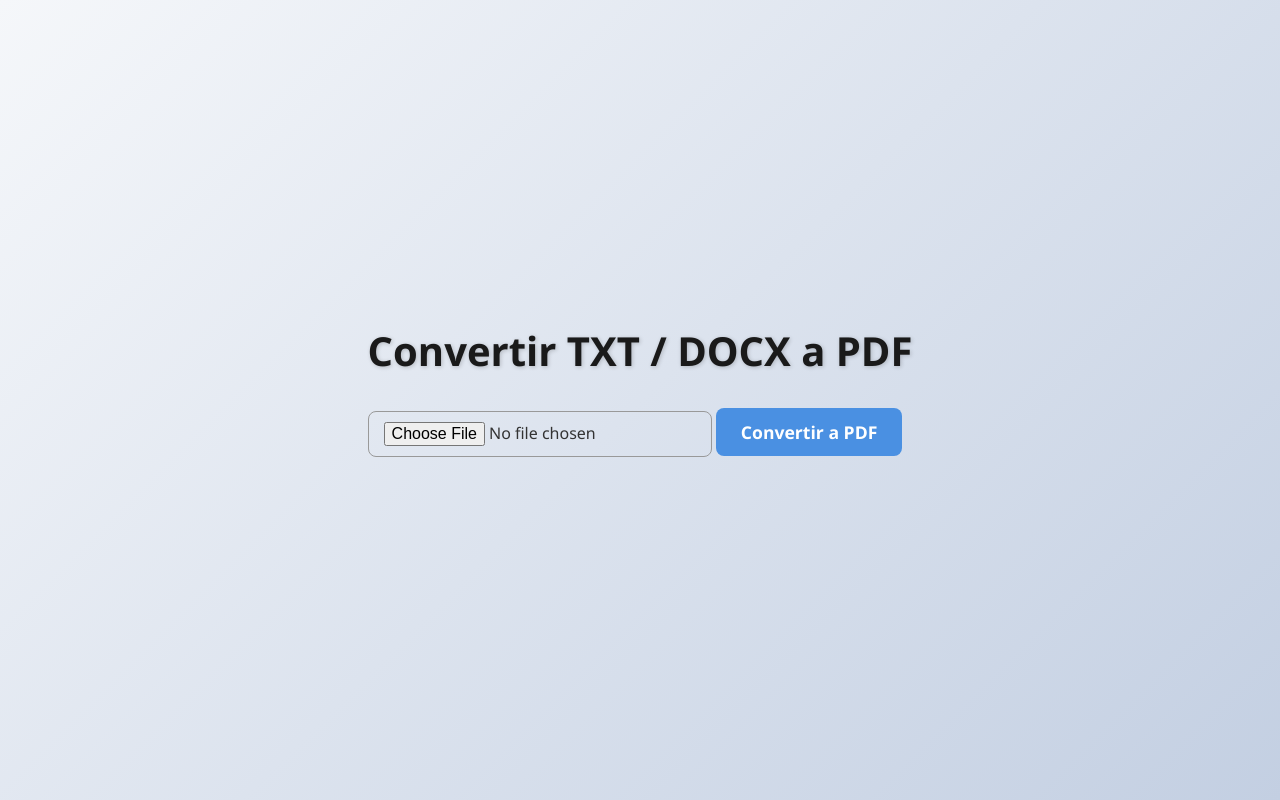
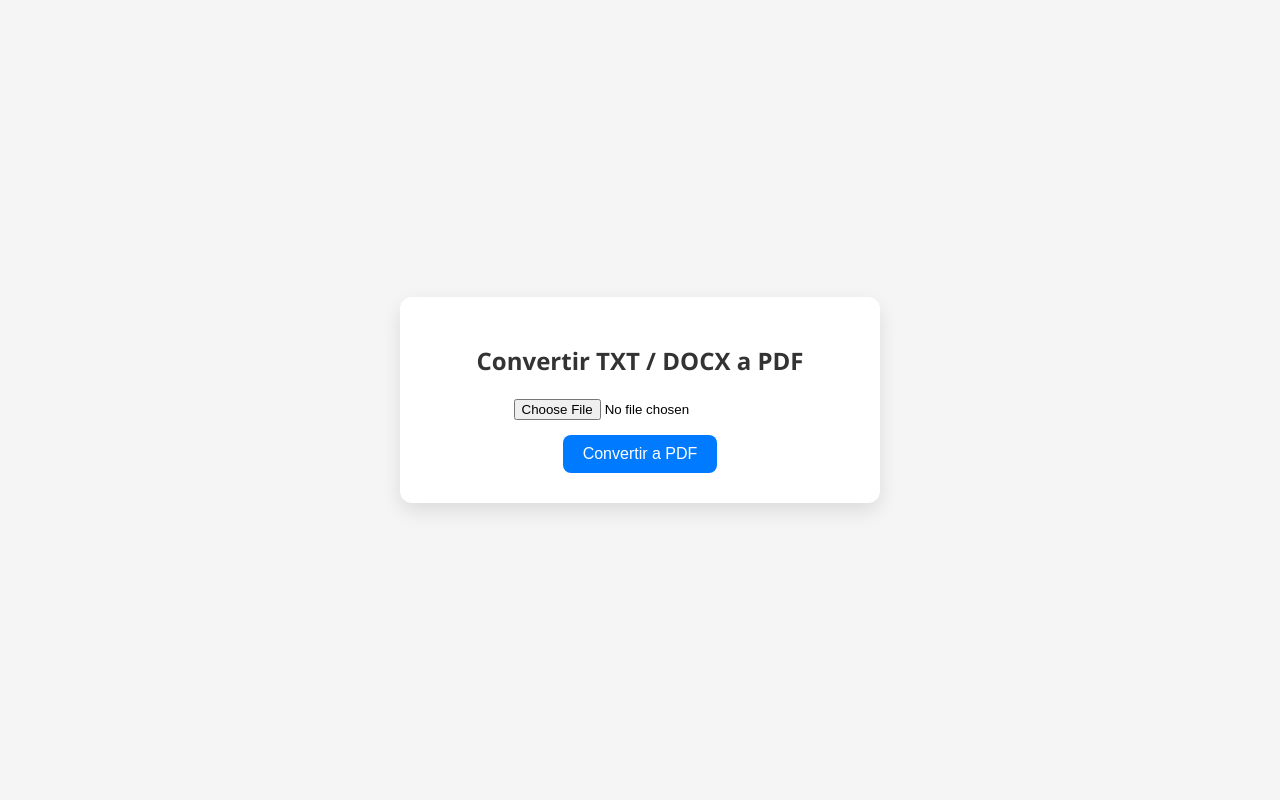
Before and after one commit to mailgeneral/conversorpdf, a plain HTML site: page index.html in a window 1280 px wide. Drawn offline with nearby package versions, Linux system fonts and the light colour scheme.

Commit message:
Update style.css

```diff
--- a/style.css
+++ b/style.css
@@ -1,74 +1,45 @@
 /* RESET BÁSICO */
-* {
+body {
+  font-family: 'Segoe UI', Tahoma, Geneva, Verdana, sans-serif;
+  background: #f5f5f5;
+  display: flex;
+  justify-content: center;
+  align-items: center;
+  height: 100vh;
   margin: 0;
-  padding: 0;
-  box-sizing: border-box;
-  font-family: 'Segoe UI', Tahoma, Geneva, Verdana, sans-serif;
 }
 
-/* BODY */
-body {
-  background: linear-gradient(135deg, #f5f7fa, #c3cfe2);
-  height: 100vh;
-  display: flex;
-  flex-direction: column;
-  justify-content: center;
-  align-items: center;
-  color: #333;
-  padding: 20px;
+.container {
+  background: #fff;
+  padding: 30px 40px;
+  border-radius: 12px;
+  box-shadow: 0 8px 20px rgba(0,0,0,0.1);
+  text-align: center;
+  width: 90%;
+  max-width: 400px;
 }
 
-/* TÍTULO */
 h1 {
-  margin-bottom: 30px;
-  font-size: 2.5rem;
-  text-align: center;
-  color: #1a1a1a;
-  text-shadow: 1px 1px 4px rgba(0,0,0,0.2);
+  font-size: 1.5rem;
+  margin-bottom: 20px;
+  color: #333;
 }
 
-/* INPUT DE ARCHIVO */
 input[type="file"] {
-  padding: 10px 15px;
-  font-size: 1rem;
-  border-radius: 8px;
-  border: 1px solid #999;
-  margin-bottom: 20px;
-  cursor: pointer;
-  transition: all 0.3s ease;
+  margin-bottom: 15px;
 }
 
-input[type="file"]:hover {
-  border-color: #666;
-  box-shadow: 0 2px 6px rgba(0,0,0,0.15);
-}
-
-/* BOTÓN */
 button {
-  background-color: #4a90e2;
-  color: white;
+  padding: 10px 20px;
+  background: #007bff;
+  color: #fff;
   border: none;
-  padding: 12px 25px;
-  font-size: 1.1rem;
-  font-weight: bold;
   border-radius: 8px;
   cursor: pointer;
-  transition: all 0.3s ease;
+  font-size: 1rem;
+  transition: background 0.3s;
 }
 
 button:hover {
-  background-color: #357abd;
-  transform: translateY(-2px);
-  box-shadow: 0 4px 8px rgba(0,0,0,0.2);
+  background: #0056b3;
 }
-
-/* RESPONSIVE */
-@media (max-width: 500px) {
-  h1 {
-    font-size: 2rem;
-  }
-
-  button, input[type="file"] {
-    width: 100%;
-  }
-}
```
